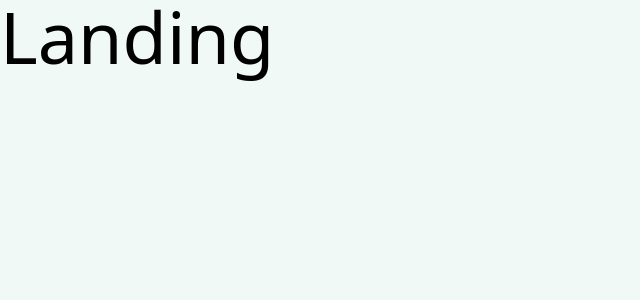
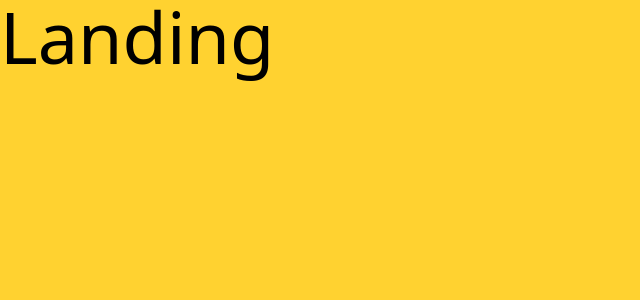
Before and after one commit to franxis12/jsmnworks, a React (Vite) app: page / in a window 1280 px wide. Shown: the top 300 px of the page, without its empty margins (0-640 px from the left). Built offline with nearby package versions, Linux system fonts and the light colour scheme.

Commit message:
test landing

```diff
--- a/src/pages/Landing.jsx
+++ b/src/pages/Landing.jsx
@@ -2,7 +2,7 @@ import React from "react";
 
 function Landing() {
   return (
-    <div>
+    <div className="w-full h-dvh bg-amber-300">
       <h1 className="text-7xl">Landing</h1>
     </div>
   );
```
